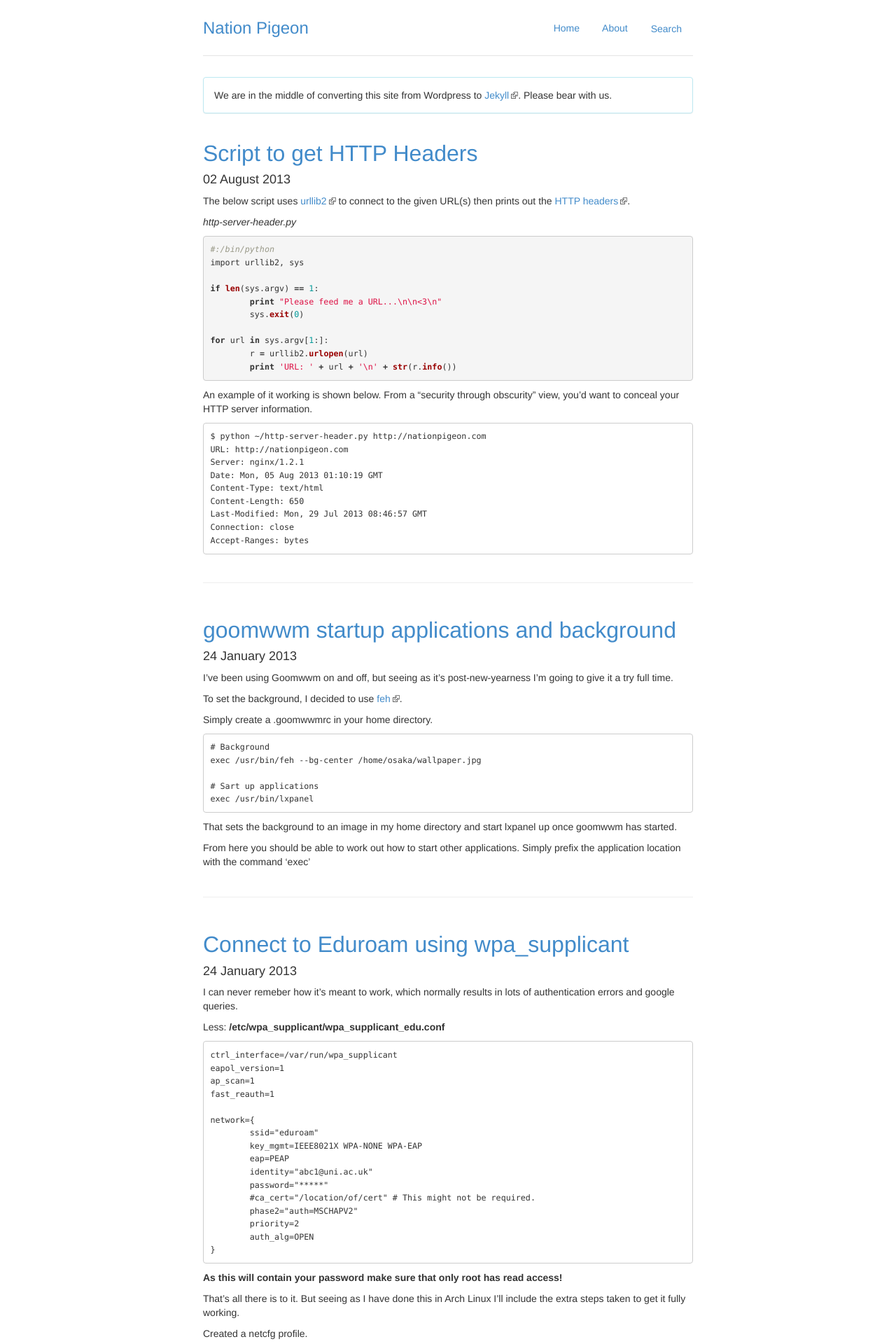
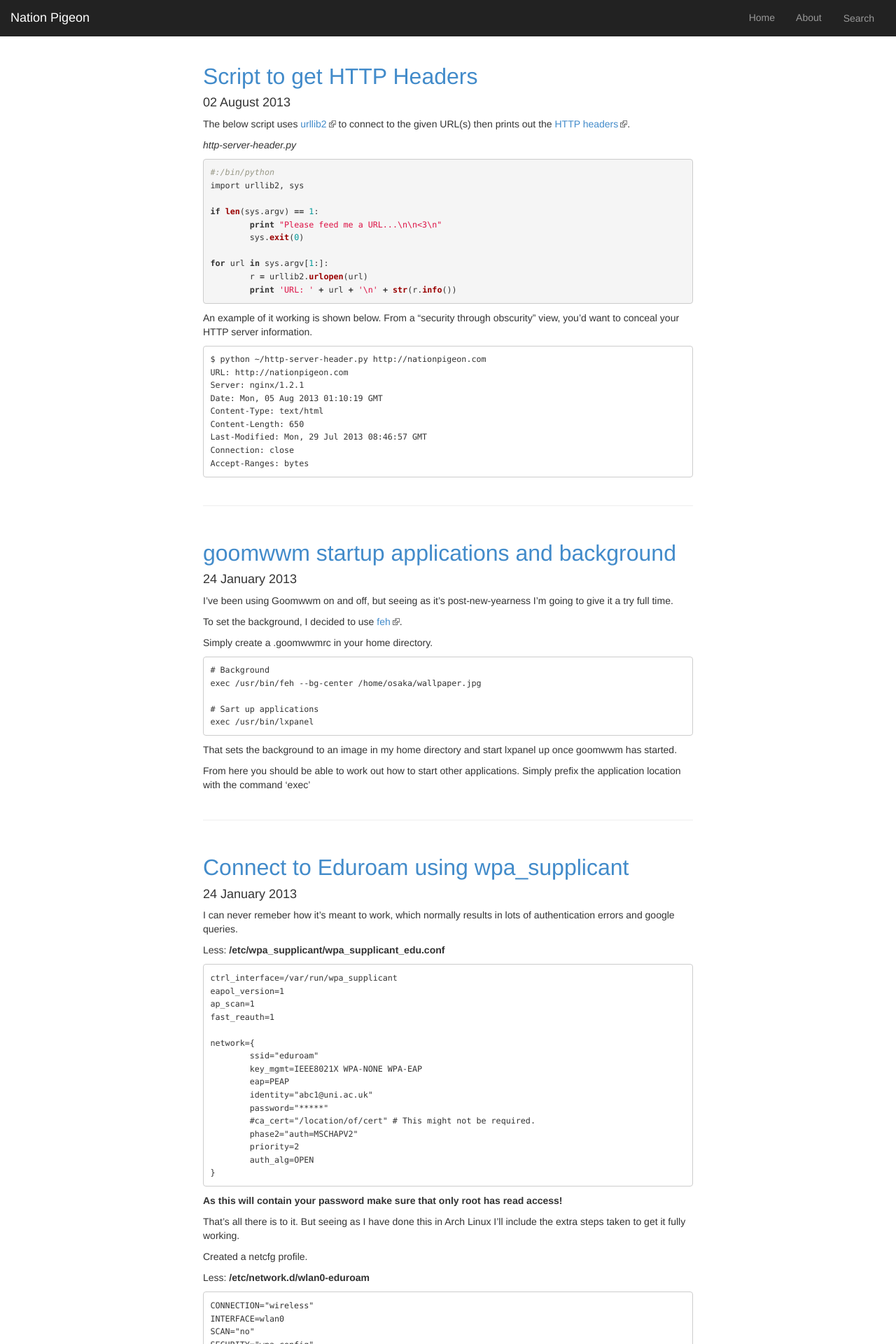
Before and after one commit to PMaynard/jekyll-nationpigeon, a Jekyll site: the page built from index.html, in a window 1280 px wide. Shown: the top 1920 px of the page at 70% size. Built offline with Jekyll 4.4.1, drawn with Linux system fonts in a browser that asks for light colours; Markdown is read by kramdown in place of the engine named in the settings; the list of posts is cut into pages by our own code.

Commit message:
Improved search UI

```diff
--- a/_includes/css/narrow.css
+++ b/_includes/css/narrow.css
@@ -1,9 +1,12 @@
 /* Space out content a bit */
 body {
-  padding-top: 20px;
   padding-bottom: 20px;
 }
 
+#search-results {
+  margin: 0 auto;
+  max-width: 700px;
+}
 /* Everything but the jumbotron gets side spacing for mobile-first views */
 .header,
 .marketing,
--- a/_layouts/default.html
+++ b/_layouts/default.html
@@ -54,10 +54,9 @@
 
 </head>
 <body>
-	<div class="container-narrow">
-	<!-- Main Top Part -->
-	<div class="header">
-		<ul class="nav nav-pills pull-right">
+	<div class="navbar navbar-static-top navbar-inverse">
+		<a class="navbar-brand" href="/">Nation Pigeon</a>
+		<ul class="nav navbar-nav pull-right">
 			{% for n in site.nav %}
 				{% if n.permalink == page.url %}
 					<li class="active"><a href="{{ n.permalink }}">{{ n.page }}</a></li>
@@ -65,37 +64,22 @@
 					<li><a href="{{ n.permalink }}">{{ n.page }}</a></li>
 				{% endif %}
 			{% endfor %}
-			<li><a data-toggle="modal" href="#myModal" class="btn">Search</a></li>
+			<li>
+				<form class="navbar-form" name="search-yo" method="GET" style="display:none;">
+				  <input type="text" class="form-control" name="search-text" id="search-text" placeholder="Search" style="width: 200px;">
+				</form>
+			</li>
+			<li><a onclick="$('#search-yo').show();" class="btn">Search</a></li>
 		</ul>
-		<h3 class="text-muted"><a href="/">Nation Pigeon</a></h3>
+	</div>
 
-	 <!-- Modal -->
-	  <div class="modal fade" id="myModal">
-	    <div class="modal-dialog">
-	      <div class="modal-content">
-	        <div class="modal-header">
-	          <button type="button" class="close" data-dismiss="modal" aria-hidden="true">&times;</button>
-	          <h4 class="modal-title">Search The Site</h4>
-	        </div>
-	        <div class="modal-body">
-	          <div class="row">
-	          	<form class="pull-left" method="GET"><input class="form-control input-sm" type="text" name="search-text" id="search-text" placeholder="Search"></input></form>
-	          </div>
-	          <div id="search" class="row"></div>
-	        </div>
-	        <div class="modal-footer">
-	          <button type="button" class="btn btn-default" data-dismiss="modal">Close</button>
-	        </div>
-	      </div><!-- /.modal-content -->
-	    </div><!-- /.modal-dialog -->
-	  </div><!-- /.modal -->
+	<div id="search"></div>
 
-	</div>
-		<div class="panel panel-info">We are in the middle of converting this site from Wordpress to <a href="http://jekyllrb.com">Jekyll</a>. Please bear with us.</div>
+	<div class="container-narrow">
 		{{ content }}
-      <div class="footer">
-        <p>&copy; Nation Pigeon 2013</p>
-      </div>
+		<div class="footer">
+			<p>&copy; Nation Pigeon 2013</p>
+		</div>
 	</div>
 </body>
 </html>
--- a/_layouts/search_post.html
+++ b/_layouts/search_post.html
@@ -1,3 +1 @@
-<div class="search-entry">
-<div class="title"><a href="{{ page.link }}" title="{{ page.title }}">{{ page.title }}</a></div>
-</div>
+<li class="list-group-item"><a href="{{ page.link }}" title="{{ page.title }}">{{ page.title }}</a></li>
--- a/js/site-search.js
+++ b/js/site-search.js
@@ -1,72 +1,28 @@
 var searchTimer;
 var revised;
 
-$(document).ready( function () {
+$(document).ready(function () {
 
     $('#search').css('position', 'relative');
-$('#search').append('<div id="search-results"></div>');
+    $('#search').append('<ul id="search-results" class="list-group"></div>');
 
-$('#search-text').keydown( function (e) {
-
-if (e.which == 40) {
-
-if ($('#search-results .search-entry.selected').length != 0) {
-var prime = $('#search-results .search-entry.selected');
-prime.next().addClass('selected');
-prime.removeClass('selected');
-} else {
-$('#search-results .search-entry:first').addClass('selected');
-}
-
-      $('#search-results').animate({
-        scrollTop: $('#search-results').scrollTop() + $('#search-results .search-entry.selected').position().top - 32
-      }, 300, function() { });
-
-} else if (e.which == 38) {
-
-if ($('#search-results .search-entry.selected').length != 0) {
-var prime = $('#search-results .search-entry.selected');
-prime.prev().addClass('selected');
-prime.removeClass('selected');
-} else {
-$('#search-results .search-entry:last').addClass('selected');
-}
-
-      $('#search-results').animate({
-        scrollTop: $('#search-results').scrollTop() + $('#search-results .search-entry.selected').position().top - 20
-      }, 300, function() { });
-
-} else if (e.which == 13) {
-
-if ($('#search-results .search-entry.selected').length != 0) {
-window.location.href = $('#search-results .search-entry.selected a').attr('href');
-}
-
-//window.location.href = $('#search-results .search-entry.selected a').attr('href');
-return false;
-
-    } else if (e.which == 27) {
-
-      $('#search-text').val('');
-      siteSearch('');
-
-} else {
-      if (searchTimer == null)
-        searchTimer = setTimeout("siteSearch($('#search-text').val())", 1000);
+    $('#search-text').keydown(function (e) {
+        var k = e.keyCode || e.which;
+        if (k == 13) {
+            siteSearch($('#search-text').val());
+            return false; // !!!
         }
 
     });
 
-  //siteSearch('phantom paradise');
-
 })
 
-siteSearch = function(w) {
+siteSearch = function (w) {
 
     var words;
     var o = this;
 
-    o.parseWords = function(w) {
+    o.parseWords = function (w) {
 
         // parse the words out of the query
         words = w.toLowerCase().match(/\w{2,}/gi);
@@ -85,7 +41,7 @@
 
     };
 
-    o.getIndexUrls = function(ws) {
+    o.getIndexUrls = function (ws) {
 
         // create an array of urls pointing to the first letter of each word
         files = new Object();
@@ -98,14 +54,14 @@
 
     };
 
-    o.loadIndexes = function(is) {
+    o.loadIndexes = function (is) {
         // make an ajax call to get all the indexes
         for (file in is) {
             $.getJSON(file, o.getPostIds);
         }
     };
 
-    o.getPostIds = function(ts) {
+    o.getPostIds = function (ts) {
 
         if (!o.posts.length) {
             o.posts = new Array();
@@ -121,7 +77,7 @@
                     if (!o.posts[ts[term][id]]) {
                         o.posts[ts[term][id]] = 1;
                     } else {
-              o.posts[ts[term][id]] ++;
+                        o.posts[ts[term][id]]++;
                     }
 
                 }
@@ -132,16 +88,18 @@
 
     };
 
-    o.getPosts = function() {
+    o.getPosts = function () {
 
         var sortable = [];
         for (var postId in o.posts) {
             sortable.push([postId, o.posts[postId]])
         }
 
-o.posts = sortable.sort(function(a, b) {return b[1] - a[1]})
+        o.posts = sortable.sort(function (a, b) {
+            return b[1] - a[1]
+        })
 
-      for (var i=0; i < o.posts.length && i < 20; i++) {
+        for (var i = 0; i < o.posts.length && i < 20; i++) {
             $.get('/search/posts/' + o.posts[i][0] + '.html', o.loadPostData);
         }
 
@@ -149,7 +107,7 @@
 
     };
 
-    o.loadPostData = function(ts) {
+    o.loadPostData = function (ts) {
 
         var obj = $(ts);
 
@@ -163,7 +121,7 @@
         obj.slideDown('fast');
     }
 
-    o.clearResults = function() {
+    o.clearResults = function () {
         $(document).unbind();
         $('#search-results').empty();
         $('#search-results').hide();
@@ -193,13 +151,8 @@
 
         $(document).ajaxStop(function () {
             if (o.posts.length) {
-
+                $('#search-results').append('<div class="alert alert-success"><strong>Search Results</strong> for "'+w+'"</div>');
                 o.getPosts();
-
-          $('#search-results').css('top', $('.form-search').offset().top + 34);
-          //$('#search-results').show()
-          $('<i class="icon-remove"></i>').appendTo(".form-search").click(o.clearResults);
-
             }
         });
 
```
Also changed, not shown: js/porter-stemmer.js (+51 -41 lines). Lines whose indentation alone changed are shown as unchanged.
